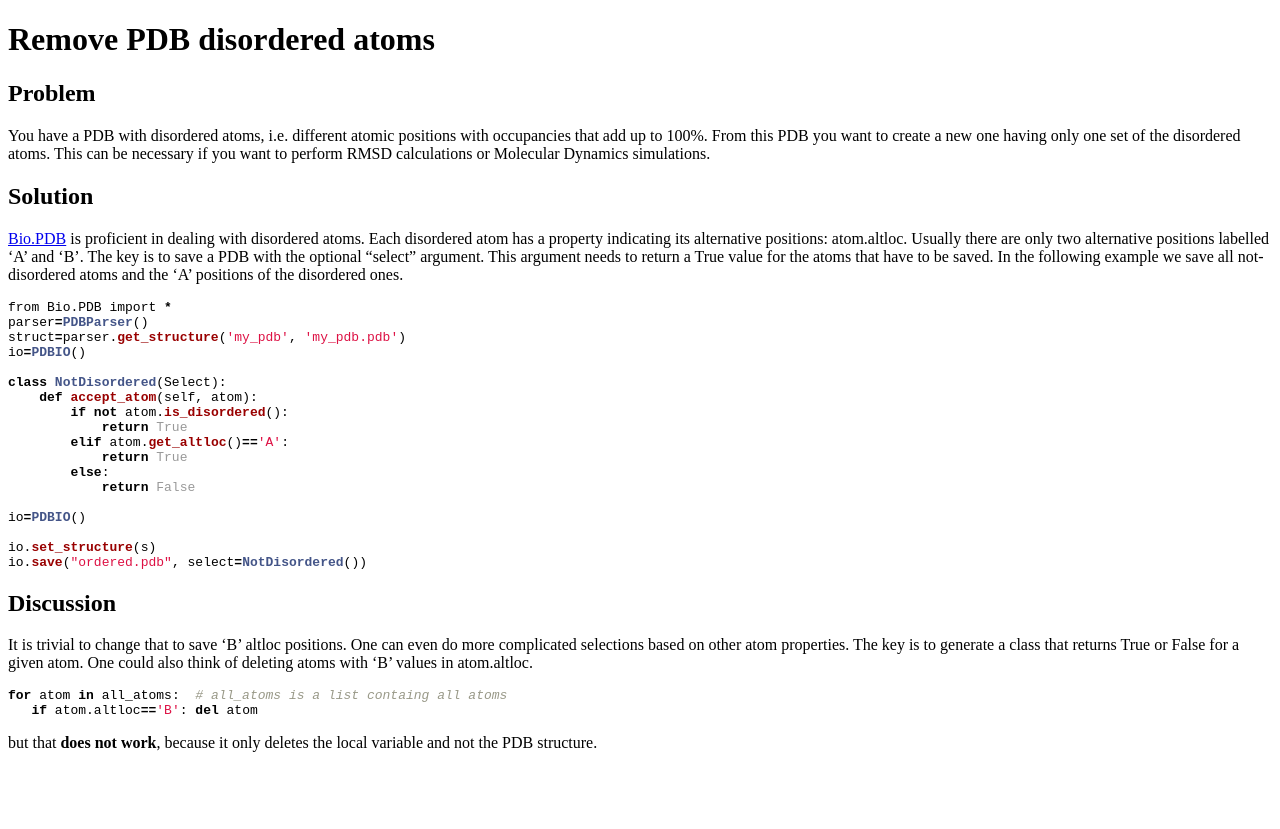
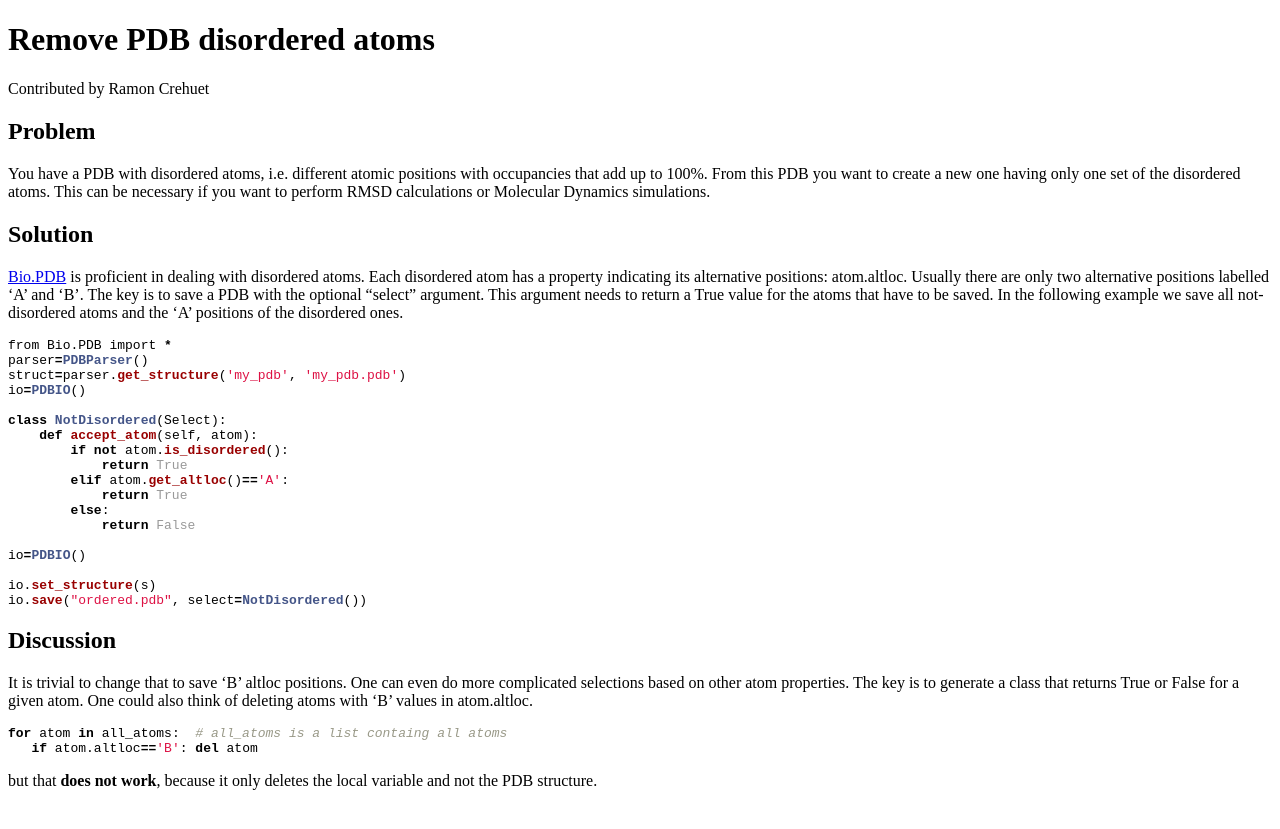
Before and after one commit to biopython/biopython.github.io, a Jekyll site: the page built from wiki/Remove_PDB_disordered_atoms.md, in a window 1280 px wide. Shown: the top 829 px of the page. Built offline with Jekyll 4.4.1, drawn with Linux system fonts in a browser that asks for light colours.

Commit message:
Change to wiki page

```diff
--- a/wiki/Remove_PDB_disordered_atoms.md
+++ b/wiki/Remove_PDB_disordered_atoms.md
@@ -5,6 +5,8 @@ layout: wiki
 tags:
  - Cookbook
 ---
+
+Contributed by Ramon Crehuet
 
 Problem
 -------
```
Also changed, not shown: 1 other file.
